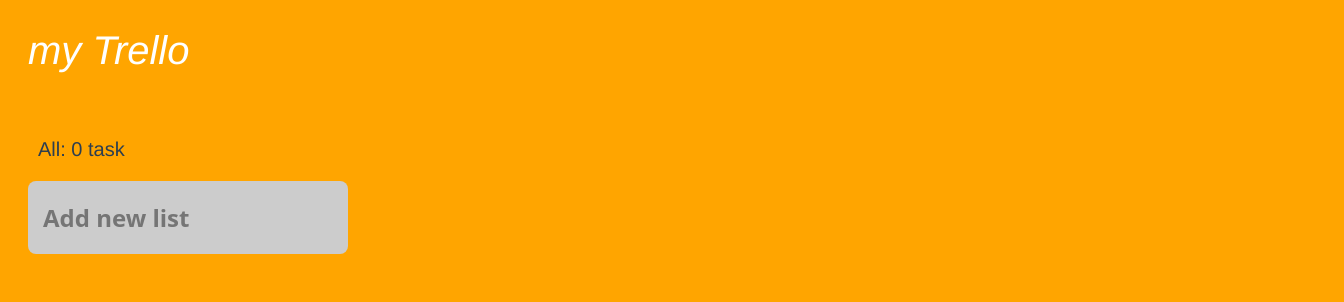
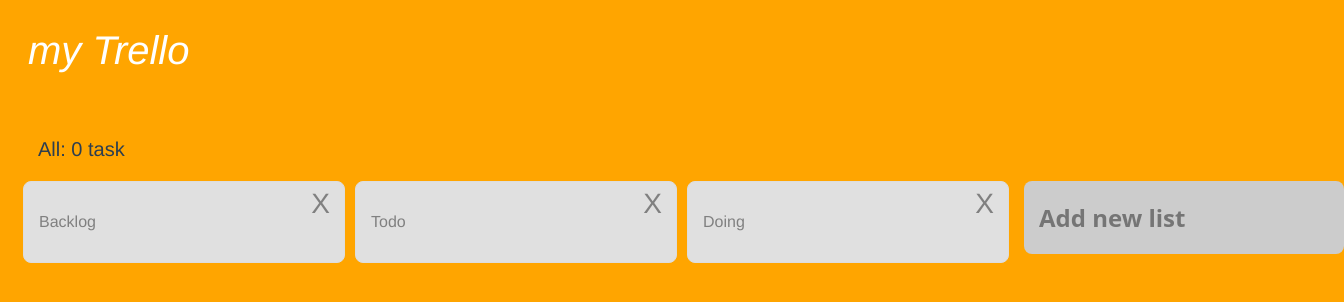
Before and after one commit to Akiyoshi999/JavaScript-practice, a Vue app in the folder 02_Trello-style-app/my-trello/: page / in a window 1280 px wide. Shown: the top 302 px of the page, 1344 px wide, since content can reach past the window. Built offline with nearby package versions, Linux system fonts and the light colour scheme.

Commit message:
Listコンポーネントさくせい

```diff
--- a/02_Trello-style-app/my-trello/src/components/Board.vue
+++ b/02_Trello-style-app/my-trello/src/components/Board.vue
@@ -5,17 +5,31 @@
       <p class="info-line">
         All: 0 task
       </p>
-      <list-add />
+      <div class="list-index">
+        <list
+          v-for="(item, index) in lists"
+          :key="item.id"
+          :title="item.title"
+          :list-index="index"
+        />
+        <list-add />
+      </div>
     </main>
   </div>
 </template>
 
-<script lang="ts">
-import ListAdd from "./ListAdd.vue";
+<script>
+import ListAdd from './ListAdd.vue'
+import List from './List.vue'
+import { mapState } from 'vuex'
 
 export default {
   components: {
     ListAdd,
+    List
   },
-};
+  computed: {
+    ...mapState(['lists'])
+  }
+}
 </script>
--- /dev/null
+++ b/02_Trello-style-app/my-trello/src/components/List.vue
@@ -0,0 +1,36 @@
+<template>
+  <div class="list">
+    <div class="listheader">
+      <p class="=list-title">
+        {{ title }}
+      </p>
+      <div class="deletelist" @click="removeList">
+        X
+      </div>
+    </div>
+  </div>
+</template>
+
+<script>
+export default {
+  props: {
+    title: {
+      type: String,
+      required: true
+    },
+    listIndex: {
+      type: Number,
+      required: true
+    }
+  },
+  methods: {
+    removeList: function() {
+      if (confirm('本当にこのリストを削除しますか？')) {
+        this.$store.dispatch('removelist', {
+          listIndex: this.listIndex
+        })
+      }
+    }
+  }
+}
+</script>
--- a/02_Trello-style-app/my-trello/src/components/ListAdd.vue
+++ b/02_Trello-style-app/my-trello/src/components/ListAdd.vue
@@ -7,7 +7,7 @@
       placeholder="Add new list"
       @focusin="startEditing"
       @focusout="finishEditing"
-    />
+    >
 
     <button v-if="isEditing || titleExists" type="submit" class="add-button">
       Add
```
Also changed, not shown: 1 other file (tests, documents, lock files or other folders).
